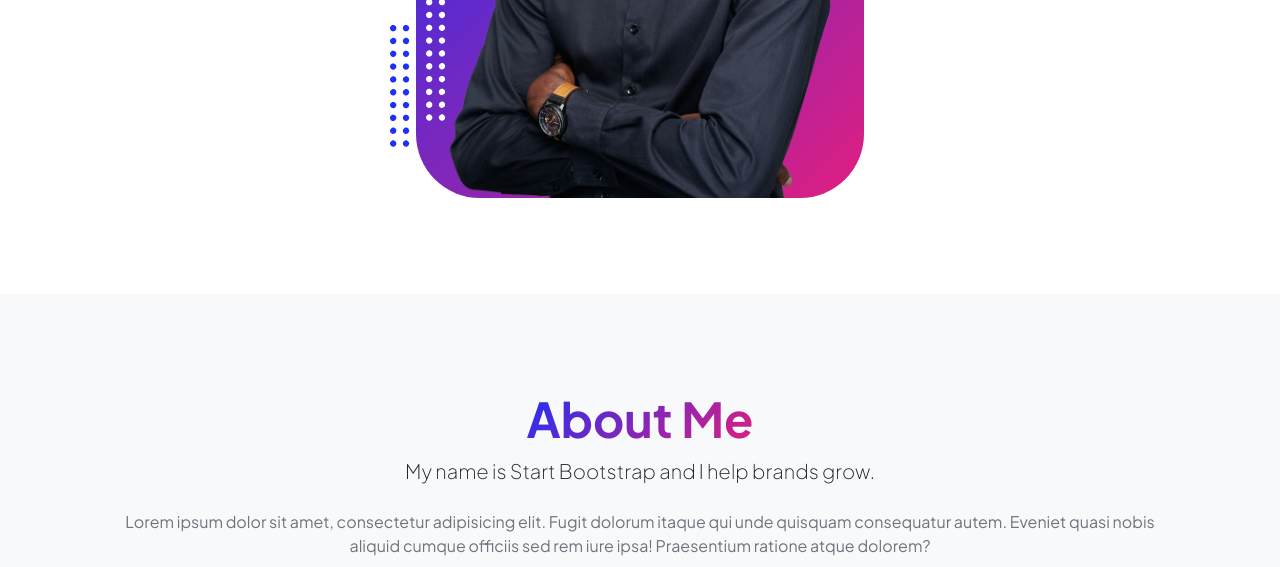
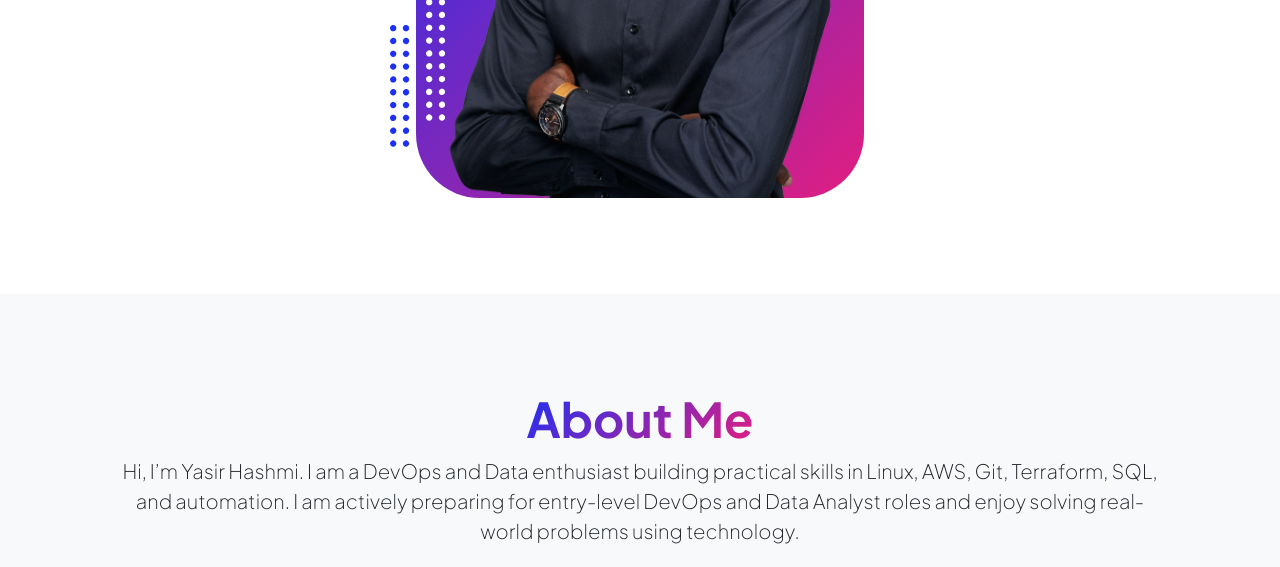
Before and after one commit to Yasir-Hashmi22/yasir-hashmi-portfolio, a plain HTML site: page index.html in a window 1280 px wide. Shown: the part 771-1338 px from the top of the page. Drawn offline with nearby package versions, Linux system fonts and the light colour scheme; files that its build step writes are made by us from their sources; files whose address does not match are found by name.

Commit message:
Update index.html

```diff
--- a/index.html
+++ b/index.html
@@ -182,8 +182,11 @@
                         <div class="col-xxl-8">
                             <div class="text-center my-5">
                                 <h2 class="display-5 fw-bolder"><span class="text-gradient d-inline">About Me</span></h2>
-                                <p class="lead fw-light mb-4">My name is Start Bootstrap and I help brands grow.</p>
-                                <p class="text-muted">Lorem ipsum dolor sit amet, consectetur adipisicing elit. Fugit dolorum itaque qui unde quisquam consequatur autem. Eveniet quasi nobis aliquid cumque officiis sed rem iure ipsa! Praesentium ratione atque dolorem?</p>
+                                <p class="lead fw-light mb-4">Hi, I’m Yasir Hashmi.
+I am a DevOps and Data enthusiast building practical skills in Linux, AWS, Git, Terraform, SQL, and automation.
+
+I am actively preparing for entry-level DevOps and Data Analyst roles and enjoy solving real-world problems using technology.</p>
+
                                 <div class="d-flex justify-content-center fs-2 gap-4">
                                     <a class="text-gradient" href="#!"><i class="bi bi-twitter"></i></a>
                                     <a class="text-gradient" href="#!"><i class="bi bi-linkedin"></i></a>
```
